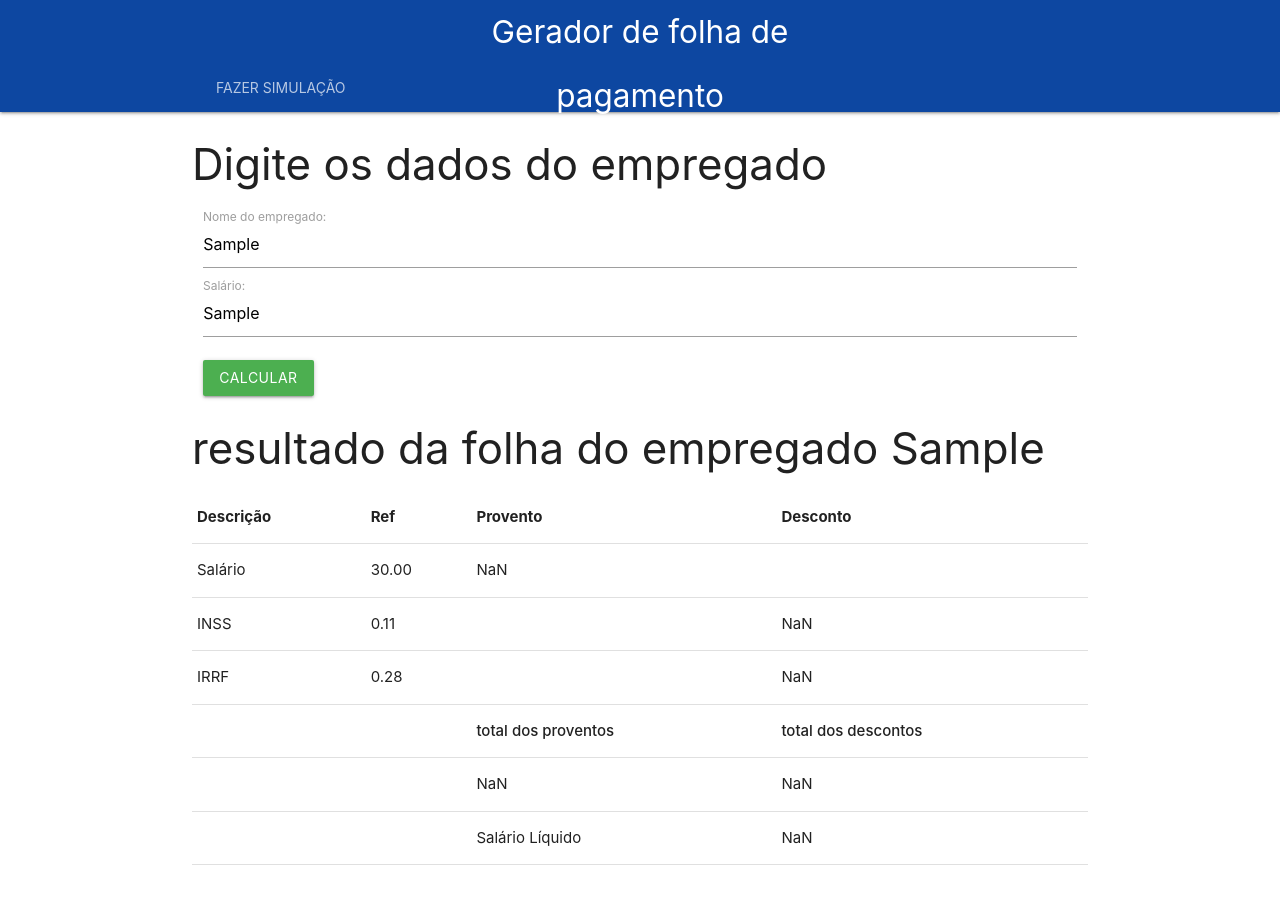
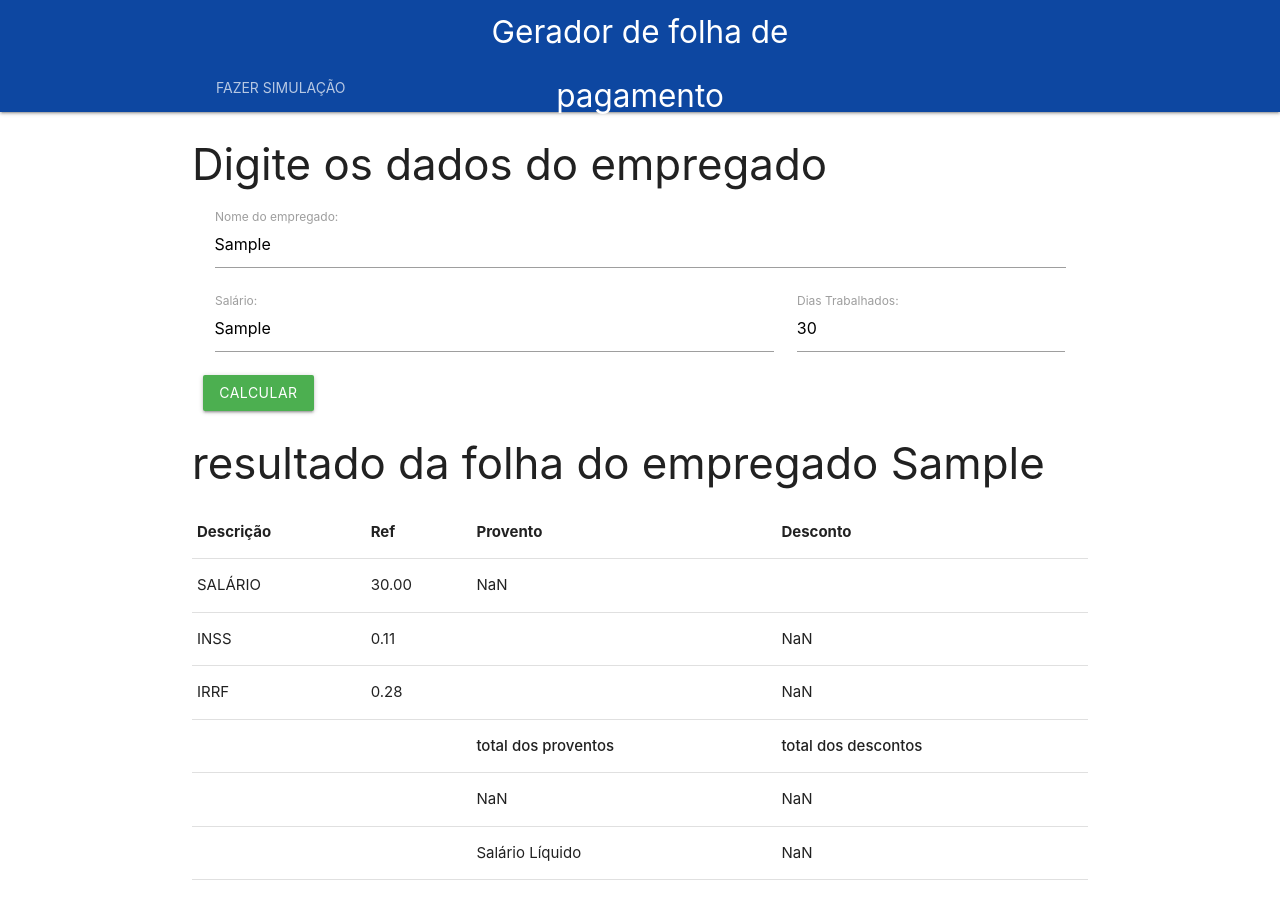
Before and after one commit to Koikorn/gerador-folha-pagamento, a plain HTML site: page index.html in a window 1280 px wide. Both pictures are taken after typing "Sample", "Sample" into the empty fields and a click on the button "CALCULAR". Drawn offline with nearby package versions, Linux system fonts and the light colour scheme.

Commit message:
Adicionando o campo do dias trabalhados

```diff
--- a/index.html
+++ b/index.html
@@ -31,13 +31,17 @@
             <div class="row" id="form-cadastro">
                 <h3>Digite os dados do empregado</h3>
                 <form action="#" class="col s12">
-                    <div class="input-field">
+                    <div class="input-field col s12">
                         <label for="txtEmpregado">Nome do empregado: </label>
                         <input type="text" name="txtEmpregado" id="txtEmpregado">
                     </div>
-                    <div class="input-field">
+                    <div class="input-field col s8">
                         <label for="txtSalario">Salário: </label>
                         <input type="text" name="txtSalario" id="txtSalario">
+                    </div>
+                    <div class="input-field col s4">
+                        <label for="txtDiasTrabalhados">Dias Trabalhados: </label>
+                        <input type="text" name="txtDiasTrabalhados" id="txtDiasTrabalhados" value="30">
                     </div>
                     <button class="btn green" onclick="fazerCalculo()" type="button">Calcular</button>
                 </form>
--- a/js/main.js
+++ b/js/main.js
@@ -7,7 +7,8 @@ function fazerCalculo() {
 function obterEmpregado () {
     return {
         empregado : getInputSeletor('#txtEmpregado'),
-        salario : parseFloat(getInputSeletor('#txtSalario'))
+        salario : parseFloat(getInputSeletor('#txtSalario')),
+        diasTrabalhados: parseFloat(getInputSeletor('#txtDiasTrabalhados'))
     }
 }
 
@@ -30,24 +31,9 @@ function mostrarFolha(object) {
             </tr>
         </thead>
         <tbody>
-            <tr>
-                <td>Salário</td>
-                <td>${(object.provento.salario.ref).toFixed(2)}</td>
-                <td>${(object.provento.salario.total).toFixed(2)}</td>
-                <td></td>
-            </tr>
-            <tr>
-                <td>INSS</td>
-                <td>${(object.desconto.inss.ref).toFixed(2)}</td>
-                <td></td>
-                <td>${(object.desconto.inss.total).toFixed(2)}</td>
-            </tr>
-            <tr>
-                <td>IRRF</td>
-                <td>${(object.desconto.irrf.ref).toFixed(2)}</td>
-                <td></td>
-                <td>${(object.desconto.irrf.total).toFixed(2)}</td>
-            </tr>
+            ${campoFolha('SALÁRIO', object.provento.salario, 'provento')}
+            ${campoFolha('INSS', object.desconto.inss, 'desconto')}
+            ${campoFolha('IRRF', object.desconto.irrf, 'desconto')}
             <tr>
                 <td></td>
                 <td></td>
@@ -69,3 +55,13 @@ function mostrarFolha(object) {
         </tbody>
     </table>`
 }
+
+function campoFolha(descricao, object, tipo) {
+    return `
+    <tr>
+        <td>${descricao}</td>
+        <td>${(object.ref).toFixed(2)}</td>
+        <td>${tipo ==='provento' ? (object.total).toFixed(2): ''}</td>
+        <td>${tipo ==='desconto' ? (object.total).toFixed(2) : ''}</td>
+    </tr>`
+}
--- a/js/proventos.js
+++ b/js/proventos.js
@@ -1,5 +1,6 @@
 function calcularProventos(object) {
-    let salario = calcularSalario(object.salario)
+    let diasTrabalhados = object.diasTrabalhados
+    let salario = calcularSalario(object.salario, diasTrabalhados)
     let total = obterTotalProventos(salario.total)
 
     return  {salario, total}
```
